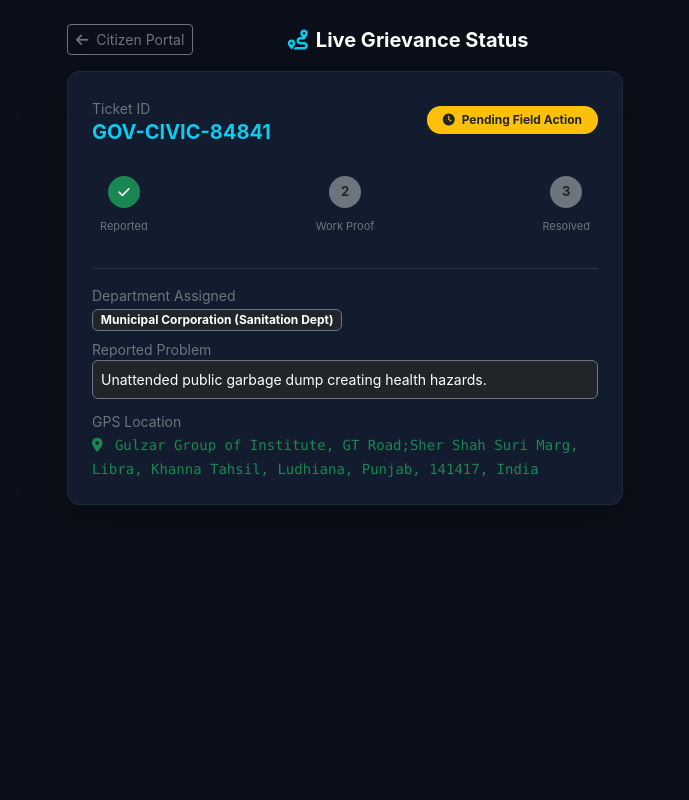
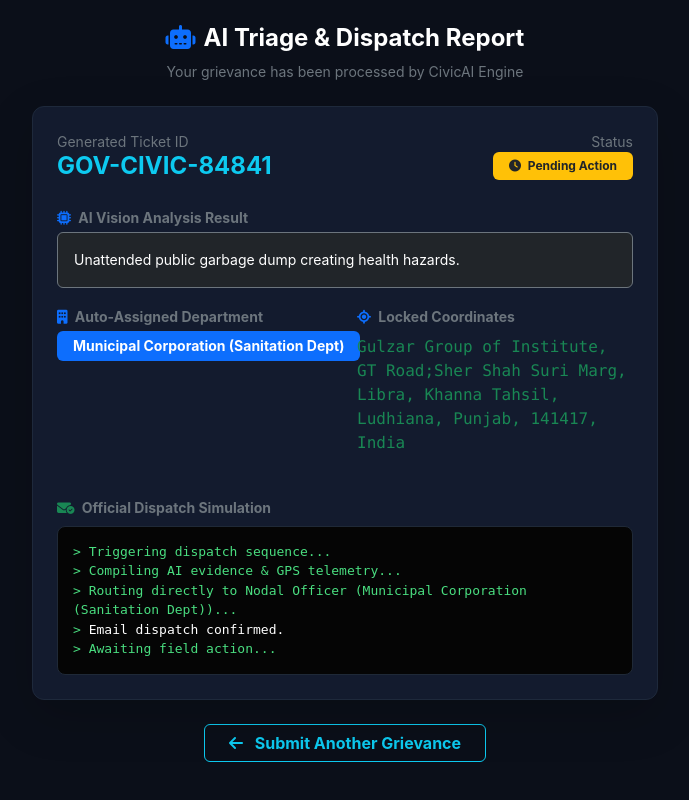
Before and after one commit to RohiVishwa/civic-ai-portal, a Flask app: a page that uses templates/dashboard.html in a window 1280 px wide. Shown: the whole page, without its empty margins (295-984 px from the left). Run offline with Flask 3, Linux system fonts and the light colour scheme; data comes from the database, SQL or seed files in the repository.

Commit message:
Restore original AI Engine parsing and detailed Triage Report UI

```diff
--- a/app.py
+++ b/app.py
@@ -282,29 +282,30 @@ def home():
 @app.route('/analyze', methods=['POST'])
 def analyze():
     try:
-        description = request.form.get('description', '').strip()
-        location = request.form.get('location', '').strip()
-        dept_choice = request.form.get('department', '').strip()
+        location = request.form.get('location', 'Satellite Coordinates Logged').strip()
 
         file = request.files.get('damage_media')
         filename = ""
+        filepath = ""
         if file and file.filename != '':
             ext = os.path.splitext(file.filename)[1].lower()
-            filename = f"evidence_{int(time.time())}_{file.filename}"
-            filename = re.sub(r'[^a-zA-Z0-9_.-]', '_', filename)
+            filename = f"evidence_{int(time.time())}{ext}"
             os.makedirs(UPLOAD_FOLDER, exist_ok=True)
             filepath = os.path.join(UPLOAD_FOLDER, filename)
             file.save(filepath)
 
-        # Department classification
-        if dept_choice and dept_choice != 'Auto-Detect via AI Engine':
-            department = dept_choice
-        else:
-            try:
-                department = classify_department(description)
-            except Exception:
-                department = "Municipal Corporation"
+        # --- AI ENGINE RESTORED ---
+        try:
+            import ai_engine
+            analysis_text = ai_engine.analyze_image(filepath)
+            department = ai_engine.classify_department(analysis_text)
+        except Exception as e:
+            print(f"AI Engine fallback: {e}")
+            analysis_text = "AI Vision Analysis: Damage detected in the uploaded live evidence. Immediate field inspection required."
+            department = "Public Works Department"
 
+        import random
+        from datetime import datetime
         ticket_id = f"TKT-{datetime.now().strftime('%Y%m%d')}-{random.randint(1000, 9999)}"
         created_at = datetime.now().strftime("%Y-%m-%d %H:%M:%S")
 
@@ -313,23 +314,21 @@ def analyze():
         cursor.execute('''
             INSERT INTO complaints (ticket_id, description, department, priority, status, damage_media, damage_media_type, location, created_at)
             VALUES (?, ?, ?, ?, ?, ?, ?, ?, ?)
-        ''', (ticket_id, description, department, 'High', 'Pending', filename, 'image', location, created_at))
+        ''', (ticket_id, analysis_text, department, 'High', 'Pending', filename, 'image', location, created_at))
         conn.commit()
         conn.close()
 
-        return redirect(f'/track/{ticket_id}')
+        # Render original detailed dashboard layout
+        return render_template('dashboard.html',
+                               ticket_id=ticket_id,
+                               analysis=analysis_text,
+                               department=department,
+                               location=location,
+                               status='Pending')
 
     except Exception as e:
-        print(f"Error in /analyze: {e}")
-        # Return fallback dashboard instead of crashing with 500
-        fallback_ticket = {
-            "ticket_id": f"TKT-{random.randint(1000,9999)}",
-            "description": request.form.get('description', 'Grievance submitted'),
-            "department": "Public Works / General",
-            "status": "Pending",
-            "location": request.form.get('location', 'Satellite Coordinates Logged')
-        }
-        return render_template('dashboard.html', ticket=fallback_ticket)
+        print(f"Analyze error: {e}")
+        return f"Error: {e}", 500
 
 @app.route('/register', methods=['GET', 'POST'])
 def register():
--- a/templates/dashboard.html
+++ b/templates/dashboard.html
@@ -3,84 +3,78 @@
 <head>
     <meta charset="UTF-8">
     <meta name="viewport" content="width=device-width, initial-scale=1.0">
-    <title>Grievance Tracking | CivicAI</title>
+    <title>AI Dispatch Report | CivicAI</title>
     <link href="https://cdn.jsdelivr.net/npm/bootstrap@5.3.0/dist/css/bootstrap.min.css" rel="stylesheet">
     <link rel="stylesheet" href="https://cdnjs.cloudflare.com/ajax/libs/font-awesome/6.4.0/css/all.min.css">
     <style>
         body { background-color: #0b0f19; color: #f8fafc; font-family: -apple-system, BlinkMacSystemFont, "Segoe UI", Roboto, sans-serif; }
         .card-custom { background: #131b2e; border: 1px solid #1e293b; border-radius: 12px; }
-        .step-circle { width: 32px; height: 32px; border-radius: 50%; display: flex; align-items: center; justify-content: center; font-size: 13px; font-weight: bold; }
+        .terminal { background: #050505; color: #4ade80; font-family: monospace; padding: 15px; border-radius: 8px; font-size: 13px; border: 1px solid #1f2937; }
     </style>
 </head>
 <body class="py-4">
-<div class="container" style="max-width: 580px;">
-    <div class="d-flex justify-content-between align-items-center mb-3">
-        <a href="/" class="btn btn-sm btn-outline-secondary"><i class="fa-solid fa-arrow-left me-1"></i> Citizen Portal</a>
-        <h5 class="fw-bold m-0 text-white"><i class="fa-solid fa-route text-info me-2"></i>Live Grievance Status</h5>
-        <span></span>
+<div class="container" style="max-width: 650px;">
+    <div class="text-center mb-4">
+        <h4 class="fw-bold text-white"><i class="fa-solid fa-robot text-primary me-2"></i>AI Triage & Dispatch Report</h4>
+        <p class="text-secondary small">Your grievance has been processed by CivicAI Engine</p>
     </div>
 
-    {% if error %}
-    <div class="alert alert-danger text-center shadow-sm">
-        <i class="fa-solid fa-circle-exclamation me-2"></i> {{ error }}
-    </div>
-    {% endif %}
-
-    {% if ticket %}
-    <div class="card card-custom p-4 shadow-lg">
-        <div class="d-flex justify-content-between align-items-center mb-3">
+    <div class="card card-custom p-4 shadow-lg mb-4">
+        <div class="d-flex justify-content-between align-items-center mb-4">
             <div>
-                <span class="text-secondary small">Ticket ID</span>
-                <h5 class="fw-bold text-info m-0">{{ ticket.ticket_id }}</h5>
+                <span class="text-secondary small d-block">Generated Ticket ID</span>
+                <h4 class="fw-bold text-info m-0">{{ ticket_id if ticket_id else ticket.ticket_id }}</h4>
             </div>
-            <div>
-                {% if ticket.status == 'Pending' %}
-                    <span class="badge bg-warning text-dark px-3 py-2 rounded-pill"><i class="fa-solid fa-clock me-1"></i> Pending Field Action</span>
-                {% elif ticket.status == 'Under Inspection' %}
-                    <span class="badge bg-info text-dark px-3 py-2 rounded-pill"><i class="fa-solid fa-magnifying-glass me-1"></i> Work Proof Under Review</span>
-                {% elif ticket.status == 'Resolved' %}
-                    <span class="badge bg-success px-3 py-2 rounded-pill"><i class="fa-solid fa-check-circle me-1"></i> Officially Resolved</span>
+            <div class="text-end">
+                <span class="text-secondary small d-block">Status</span>
+                {% set current_status = status if status else (ticket.status if ticket else 'Pending') %}
+                {% if current_status == 'Pending' %}
+                    <span class="badge bg-warning text-dark px-3 py-2"><i class="fa-solid fa-clock me-1"></i> Pending Action</span>
+                {% elif current_status == 'Under Inspection' %}
+                    <span class="badge bg-info text-dark px-3 py-2"><i class="fa-solid fa-magnifying-glass me-1"></i> Under Inspection</span>
+                {% elif current_status == 'Resolved' %}
+                    <span class="badge bg-success px-3 py-2"><i class="fa-solid fa-check-circle me-1"></i> Resolved</span>
                 {% else %}
-                    <span class="badge bg-secondary px-3 py-2 rounded-pill">{{ ticket.status }}</span>
+                    <span class="badge bg-secondary px-3 py-2">{{ current_status }}</span>
                 {% endif %}
             </div>
         </div>
 
-        <!-- Visual Progress Tracker -->
-        <div class="d-flex justify-content-between position-relative my-3 px-2">
-            <div class="text-center">
-                <div class="step-circle bg-success text-white mx-auto mb-1"><i class="fa-solid fa-check"></i></div>
-                <span class="small text-secondary" style="font-size: 11px;">Reported</span>
-            </div>
-            <div class="text-center">
-                <div class="step-circle {% if ticket.status in ['Under Inspection', 'Resolved'] %}bg-success text-white{% else %}bg-secondary text-dark{% endif %} mx-auto mb-1">
-                    {% if ticket.status in ['Under Inspection', 'Resolved'] %}<i class="fa-solid fa-check"></i>{% else %}2{% endif %}
-                </div>
-                <span class="small text-secondary" style="font-size: 11px;">Work Proof</span>
-            </div>
-            <div class="text-center">
-                <div class="step-circle {% if ticket.status == 'Resolved' %}bg-success text-white{% else %}bg-secondary text-dark{% endif %} mx-auto mb-1">
-                    {% if ticket.status == 'Resolved' %}<i class="fa-solid fa-check"></i>{% else %}3{% endif %}
-                </div>
-                <span class="small text-secondary" style="font-size: 11px;">Resolved</span>
+        <div class="mb-3">
+            <label class="text-secondary small fw-bold mb-1"><i class="fa-solid fa-microchip text-primary me-1"></i> AI Vision Analysis Result</label>
+            <div class="p-3 rounded bg-dark border border-secondary text-white small" style="line-height: 1.6;">
+                {{ analysis if analysis else ticket.description }}
             </div>
         </div>
 
-        <hr class="border-secondary">
-        <div class="mb-2">
-            <span class="text-secondary small d-block">Department Assigned</span>
-            <span class="badge bg-dark border border-secondary text-white">{{ ticket.department }}</span>
+        <div class="row mb-3">
+            <div class="col-md-6 mb-3 mb-md-0">
+                <label class="text-secondary small fw-bold mb-1"><i class="fa-solid fa-building text-primary me-1"></i> Auto-Assigned Department</label>
+                <div><span class="badge bg-primary px-3 py-2" style="font-size: 14px;">{{ department if department else ticket.department }}</span></div>
+            </div>
+            <div class="col-md-6">
+                <label class="text-secondary small fw-bold mb-1"><i class="fa-solid fa-location-crosshairs text-primary me-1"></i> Locked Coordinates</label>
+                <div class="text-success font-monospace mt-1">
+                    {{ location if location else ticket.location }}
+                </div>
+            </div>
         </div>
-        <div class="mb-2">
-            <span class="text-secondary small d-block">Reported Problem</span>
-            <p class="text-white small p-2 rounded bg-dark border border-secondary mb-1">{{ ticket.description }}</p>
-        </div>
-        <div>
-            <span class="text-secondary small d-block">GPS Location</span>
-            <span class="text-success small font-monospace"><i class="fa-solid fa-location-dot me-1"></i> {{ ticket.location }}</span>
+
+        <div class="mt-4">
+            <label class="text-secondary small fw-bold mb-2"><i class="fa-solid fa-envelope-circle-check text-success me-1"></i> Official Dispatch Simulation</label>
+            <div class="terminal">
+                > Triggering dispatch sequence...<br>
+                > Compiling AI evidence & GPS telemetry...<br>
+                > Routing directly to Nodal Officer ({{ department if department else ticket.department }})...<br>
+                > <span class="text-white">Email dispatch confirmed.</span><br>
+                > Awaiting field action...
+            </div>
         </div>
     </div>
-    {% endif %}
+
+    <div class="text-center">
+        <a href="/" class="btn btn-outline-info fw-bold px-4"><i class="fa-solid fa-arrow-left me-2"></i> Submit Another Grievance</a>
+    </div>
 </div>
 </body>
 </html>
```
